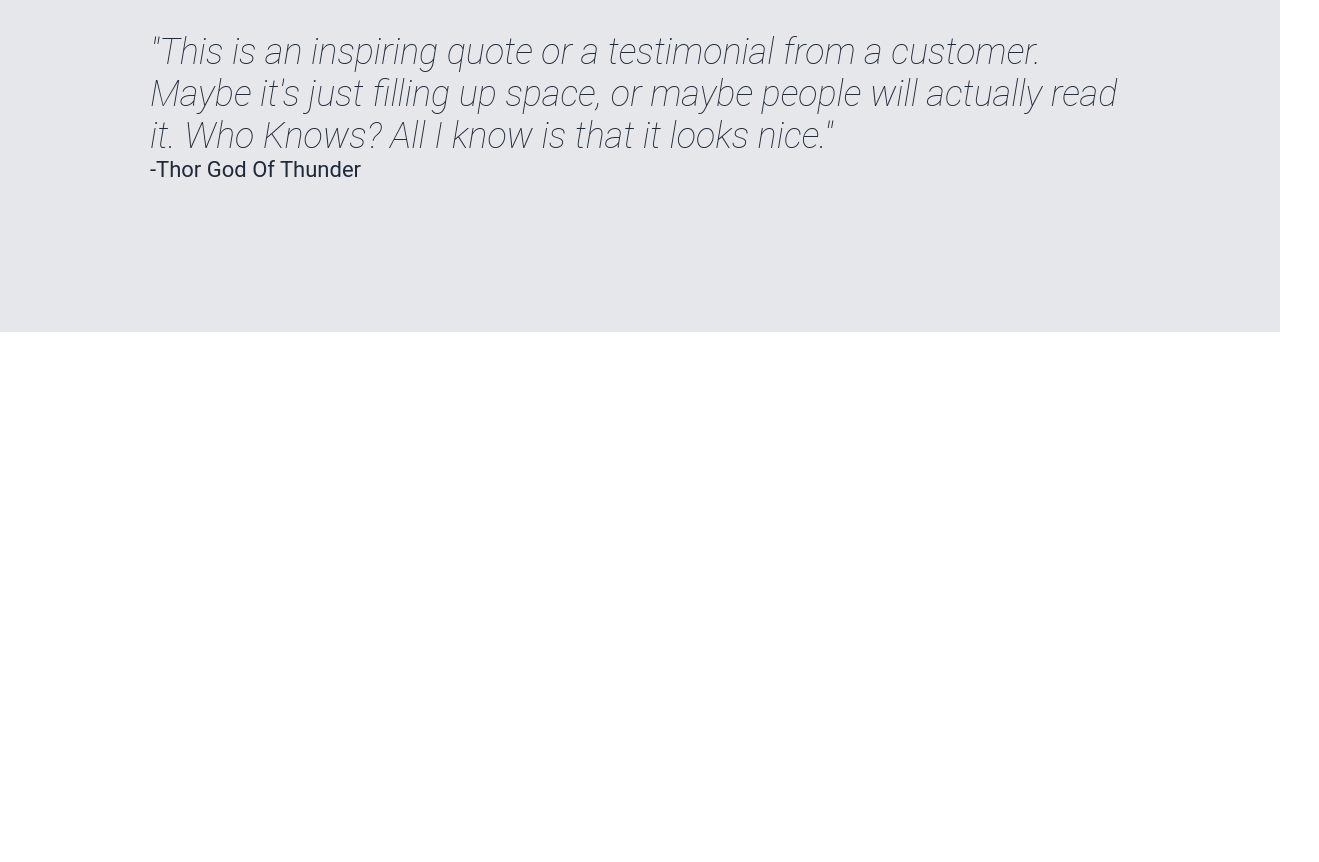
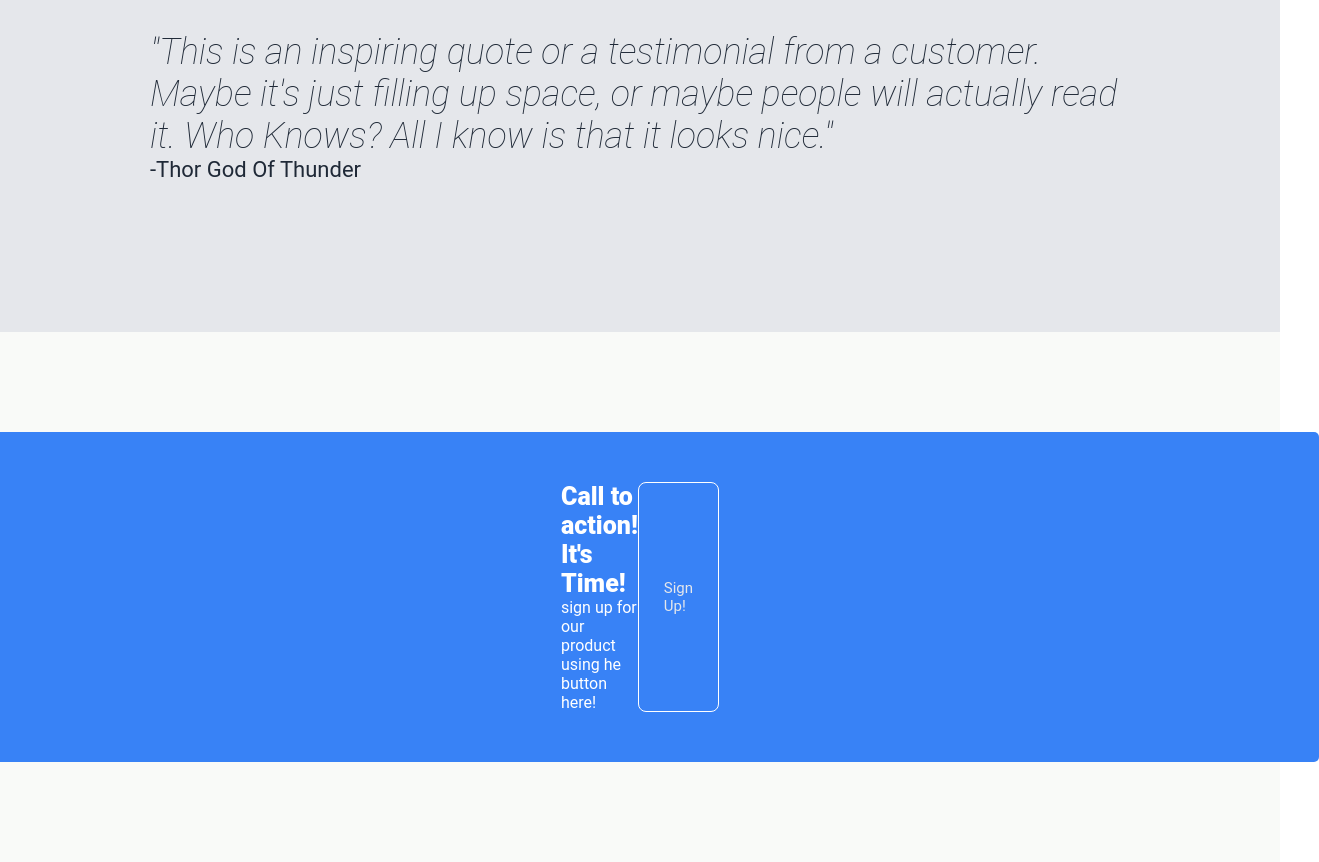
Before and after one commit to JonMontes/Landing-Page, a plain HTML site: page index.html in a window 1280 px wide. Shown: the part 1454-2316 px from the top of the page, 1319 px wide, since content can reach past the window. Before the commit the page ends 1786 px from the top, so only its background shows below. Drawn offline with Linux system fonts and the light colour scheme.

Commit message:
Call to action daft

```diff
--- a/index.html
+++ b/index.html
@@ -51,9 +51,18 @@
         </div>
     </div>
     <div class="quote-content">
-        <div class="contain">
-        <div class="quote">"This is an inspiring quote or a testimonial from a customer. Maybe it's just filling up space, or maybe people will actually read it. Who Knows? All I know is that it looks nice."</div>
-        <div class="citation">-Thor God Of Thunder</div>
+          <div class="contain">
+          <div class="quote">"This is an inspiring quote or a testimonial from a customer. Maybe it's just filling up space, or maybe people will actually read it. Who Knows? All I know is that it looks nice."</div>
+          <div class="citation">-Thor God Of Thunder</div>
+        </div>
+    </div>
+    <div class="action-container">
+        <div class="call-action">
+            <div class="column">
+              <div class="call">Call to action! It's Time!</div>
+              <div class="text">sign up for our product using he button here!</div>
+            </div>
+            <div class="button">Sign Up!</div>
         </div>
     </div>
 </body>
--- a/styles.css
+++ b/styles.css
@@ -43,7 +43,7 @@ p {
 
 button {
     background: #3882F6;
-    border: 1px solid #3882F6;;
+    border: 1px solid white;
     color: #E5E7EB;
     font-size: 15px;
     border-radius: 8px;
@@ -150,3 +150,43 @@ h4 {
     display: flex;
     flex-direction: column;
 }
+
+.action-container {
+    display: flex;
+    background:#F9FAF8;
+    align-items: center;
+    justify-content: center;
+
+}
+
+.call-action {
+    display: flex;
+    justify-content: space-between;
+    border-radius: 5px;
+    background: #3882F6;
+    padding: 50px 600px 50px 600px;
+    margin: 100px;
+
+}
+
+.text {
+    color: white;
+}
+
+.call {
+    font-weight: 900;
+    color: white;
+    font-size: 25px;
+}
+
+.button {
+    display: flex;
+    align-items: center;
+    justify-content: center;
+    background: #3882F6;
+    border: 1px solid white;
+    color: #E5E7EB;
+    font-size: 15px;
+    border-radius: 8px;
+    padding: 5px 25px 5px 25px;
+}
```
